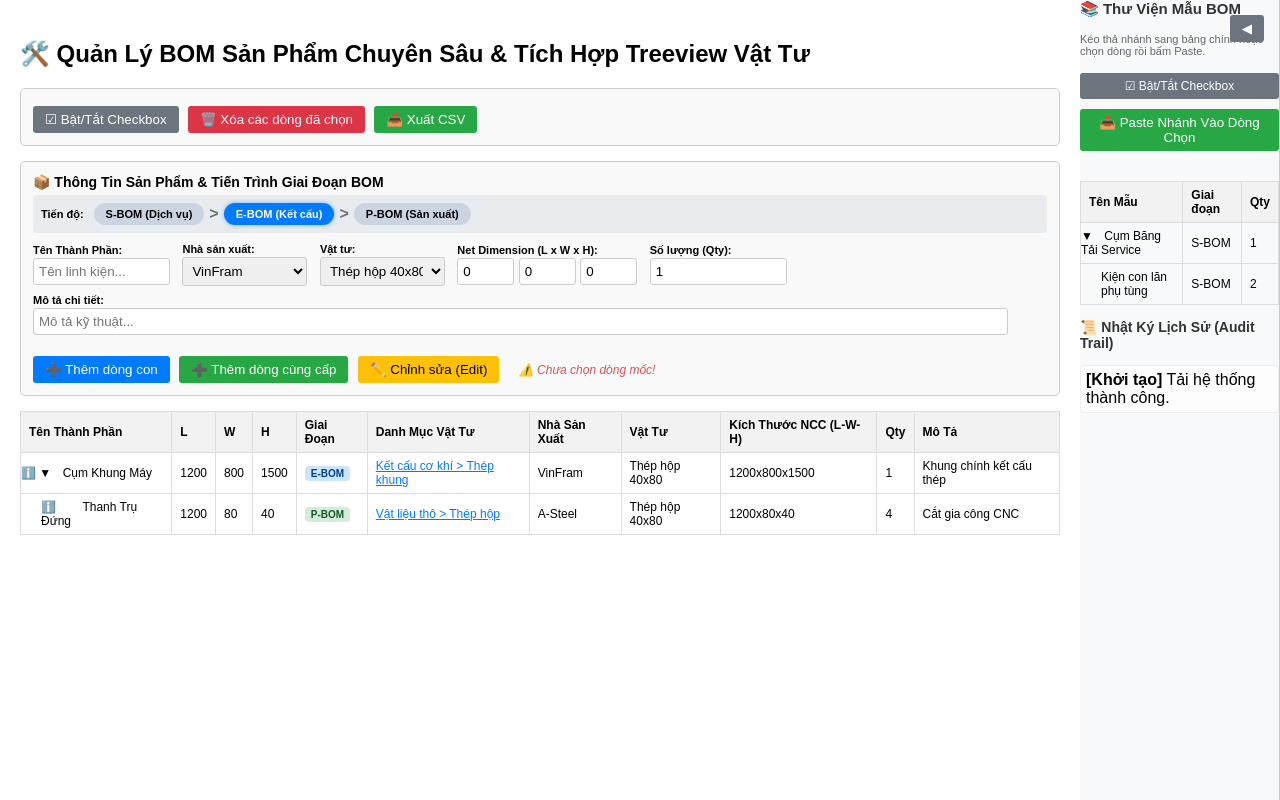
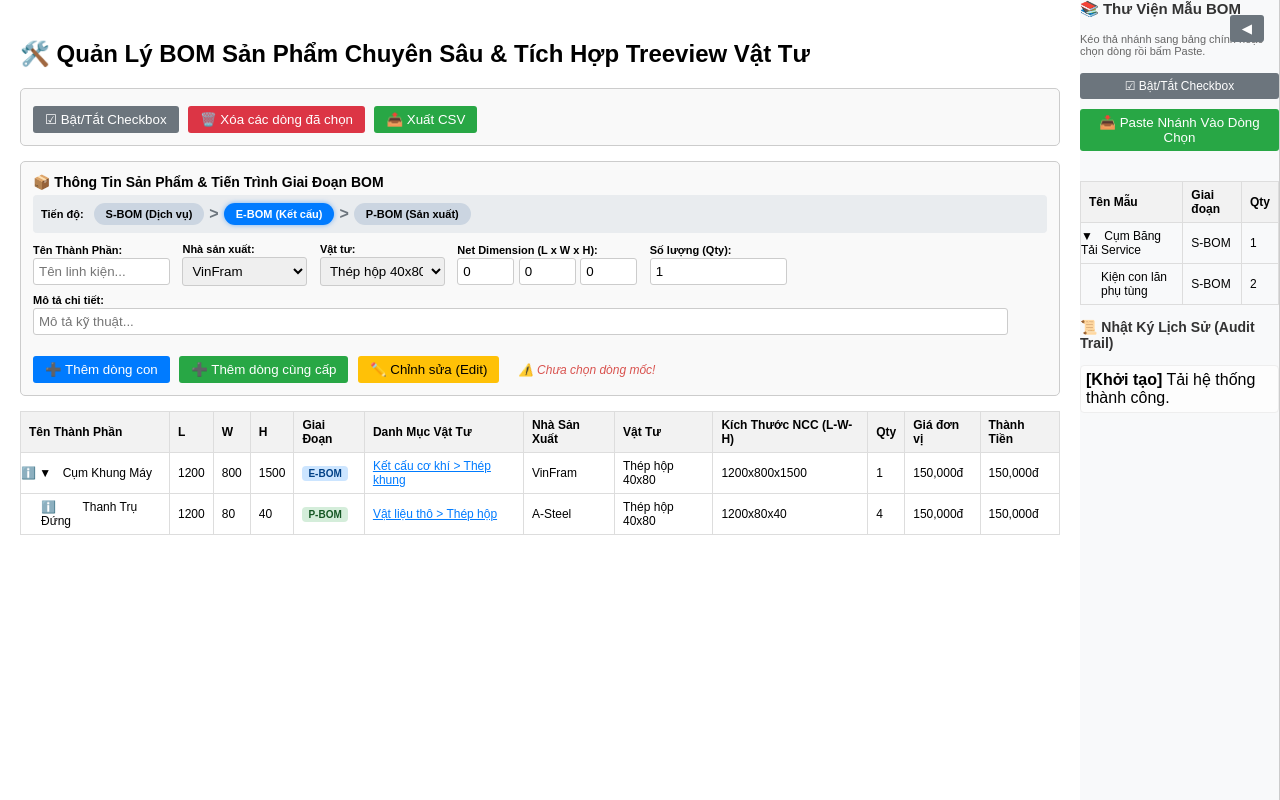
Before and after one commit to nguyenngochao3003/my-flask-blog, a Flask app: page /BOM in a window 1280 px wide. Run offline with Flask 3, Linux system fonts and the light colour scheme.

Commit message:
thêm cột giá vật tư, và điều kiện trong if để không hiển thị input box cho cột thành tiền

```diff
--- a/templates/includes/test_bom_create.html
+++ b/templates/includes/test_bom_create.html
@@ -284,7 +284,8 @@
                 <th>Vật Tư</th>
                 <th>Kích Thước NCC (L-W-H)</th>
                 <th>Qty</th>
-                <th>Mô Tả</th>
+                <th>Giá đơn vị</th>
+                <th>Thành Tiền</th>
             </tr>
         </thead>
         <tbody>
@@ -301,7 +302,8 @@
                 <td>Thép hộp 40x80</td>
                 <td>1200x800x1500</td>
                 <td>1</td>
-                <td>Khung chính kết cấu thép</td>
+                <td>150,000đ</td>
+                <td>150,000đ</td>
             </tr>
             <tr data-id="1-1" data-parent="1" class="level-1">
                 <td class="node-name">
@@ -316,7 +318,8 @@
                 <td>Thép hộp 40x80</td>
                 <td>1200x80x40</td>
                 <td>4</td>
-                <td>Cắt gia công CNC</td>
+                <td>150,000đ</td>
+                <td>150,000đ</td>
             </tr>
         </tbody>
     </table>
@@ -624,7 +627,7 @@ document.addEventListener("DOMContentLoaded", function() {
 
         for (let i = 1; i < selectedRow.children.length; i++) {
             let td = selectedRow.children[i];
-            if (i === 8) continue; // Khóa cột kích thước NCC (index 8) không cho sửa trực tiếp nếu muốn
+            if (i === 8 || i === 12) continue; // Khóa cột kích thước NCC (index 8) không cho sửa trực tiếp nếu muốn
             let val = td.textContent.trim();
             if (i === 4) { // Cột giai đoạn
                 td.innerHTML = `<select class="inline-select"><option value="S-BOM">S-BOM</option><option value="E-BOM">E-BOM</option><option value="P-BOM">P-BOM</option></select>`;
@@ -810,8 +813,8 @@ document.addEventListener("DOMContentLoaded", function() {
             const toggle = targetTr.querySelector(".toggle-btn");
             if (toggle) { toggle.style.visibility = "visible"; toggle.textContent = "▼"; }
 
-            addHistoryLog("KÉO THẢ", `Đã thêm ${draggedRows.length} mục từ thư viện mẫu vào BOM.`);
-            alert("Kéo thả nhánh thành công!");
+            addHistoryLog("KÉO THẢ", `Đã thêm part: ${data.name} của sản phẩm A  mục từ thư viện mẫu vào BOM.`);
+
             // Reset lại danh sách kéo thả sau khi drop xong
             draggedRows = [];
         })
```
